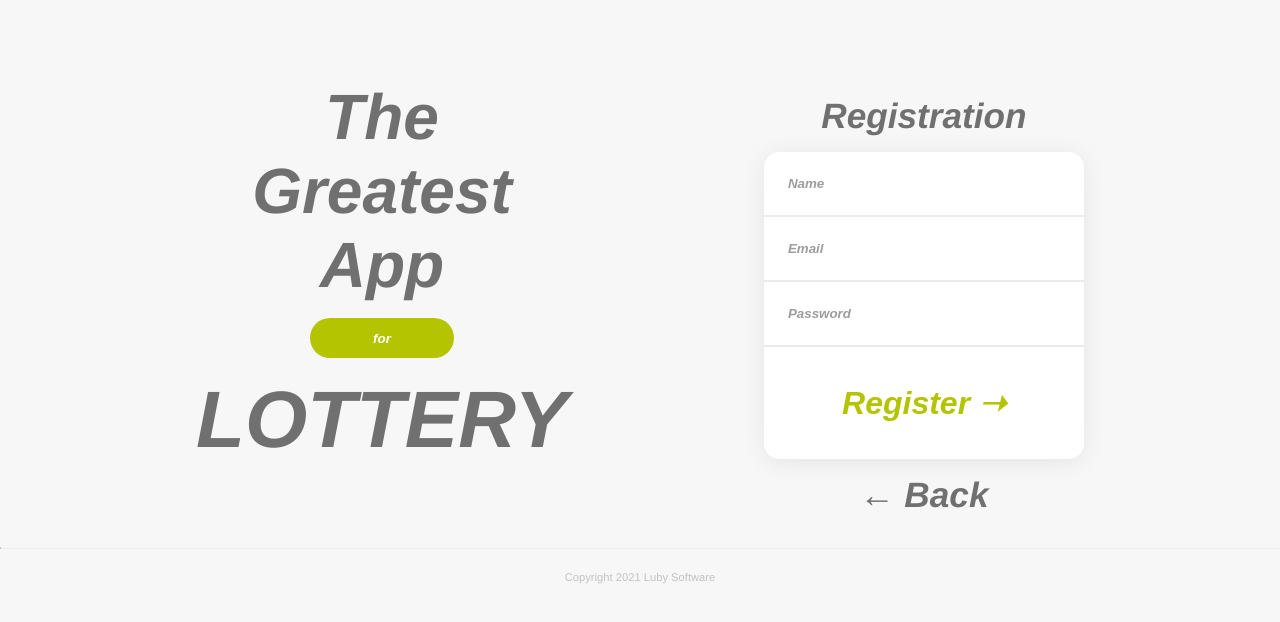
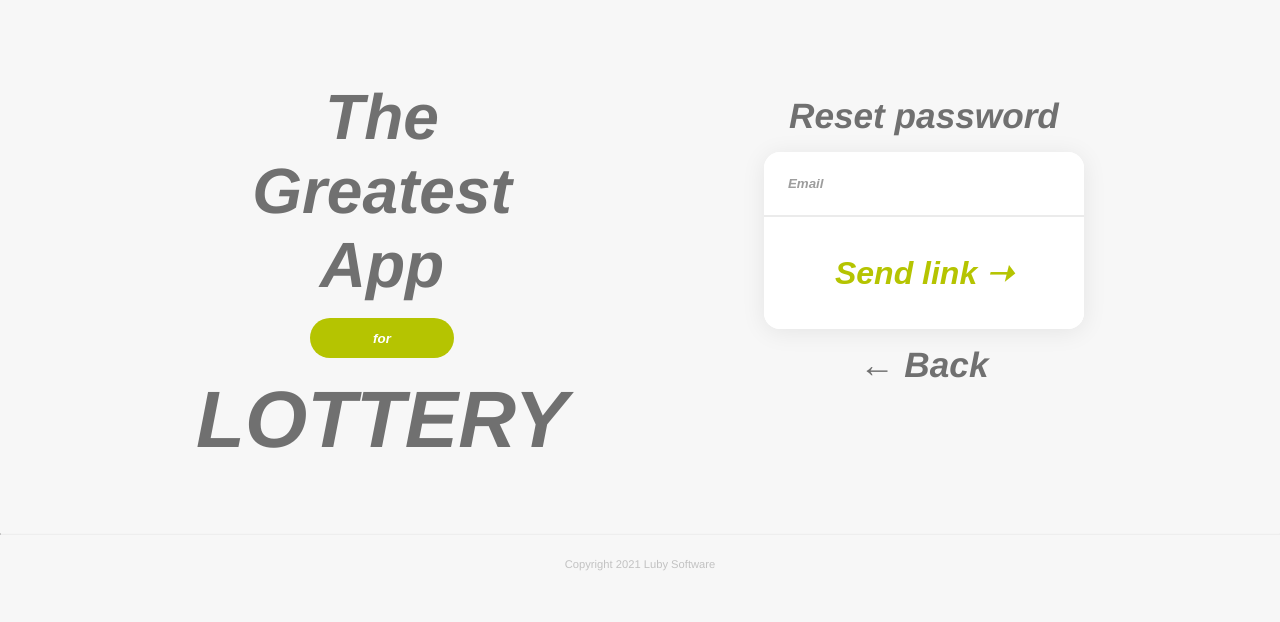
Before and after one commit to emanusantos/greatest-lottery, a React (Create React App) app: page / in a window 1280 px wide. Shown: the top 622 px of the page. Built offline with nearby package versions, Linux system fonts and the light colour scheme.

Commit message:
finished the ResetPassword page design

```diff
--- a/src/App.tsx
+++ b/src/App.tsx
@@ -1,11 +1,12 @@
 import React from 'react';
 //import Login from './pages/login/Login';
-import Signup from './pages/signup/Signup';
+//import Signup from './pages/signup/Signup';
+import ResetPassword from './pages/resetpassword/ResetPassword';
 
 function App() {
   return (
     <>
-      <Signup />
+      <ResetPassword />
     </>
   );
 }
--- a/src/components/Footer.tsx
+++ b/src/components/Footer.tsx
@@ -1,10 +1,11 @@
 import React from 'react';
 import styled from 'styled-components';
+
 
 const StyledFooter = styled.footer`
     padding: 1rem 0;
     text-align: center;
-    margin-top: 1rem;
+    margin-top: 3.2rem;
     color: #C2C2C2;
     font-size: .7rem;
     border-top: #C2C2C2;
--- /dev/null
+++ b/src/pages/resetpassword/ResetPassword.tsx
@@ -0,0 +1,25 @@
+import React from 'react';
+import GreatestApp from '../../components/GreatestApp';
+import { Container, H3, Form } from '../login/LoginStyles';
+import Footer from '../../components/Footer';
+
+const ResetPassword: React.FC = () => {
+    return (
+        <>
+           <Container jc="space-evenly" ai="space-around" mt="5rem">
+                <GreatestApp />
+                <Container fd="column" mw="22rem">
+                    <H3>Reset password</H3>
+                    <Form>
+                        <input type="email" placeholder="Email" id="radius" />
+                        <button>Send link ➝</button>
+                    </Form>
+                    <H3 id="signup">← Back</H3>
+                </Container>
+            </Container>
+            <Footer />
+        </>
+    );
+};
+
+export default ResetPassword;
--- a/src/pages/signup/SignupStyles.ts
+++ /dev/null
@@ -1 +0,0 @@
-import styled from "styled-components";
```
